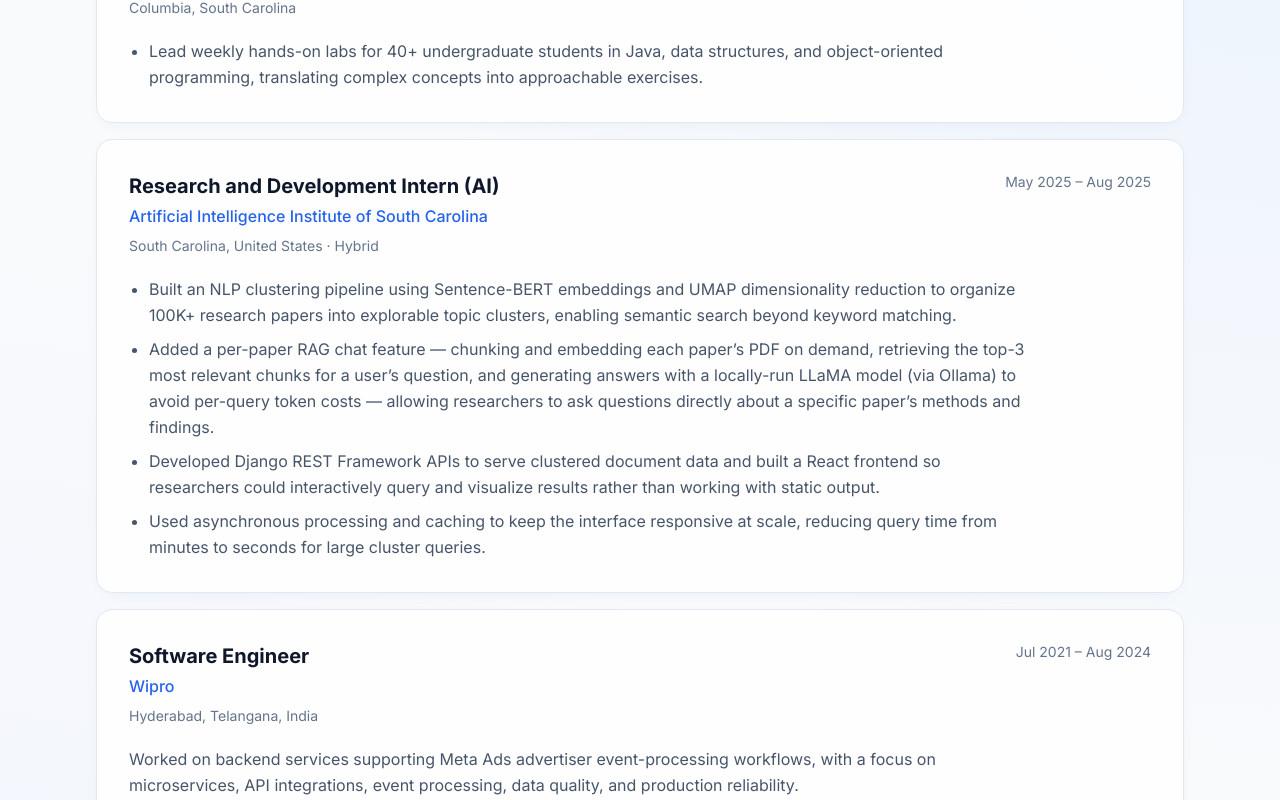
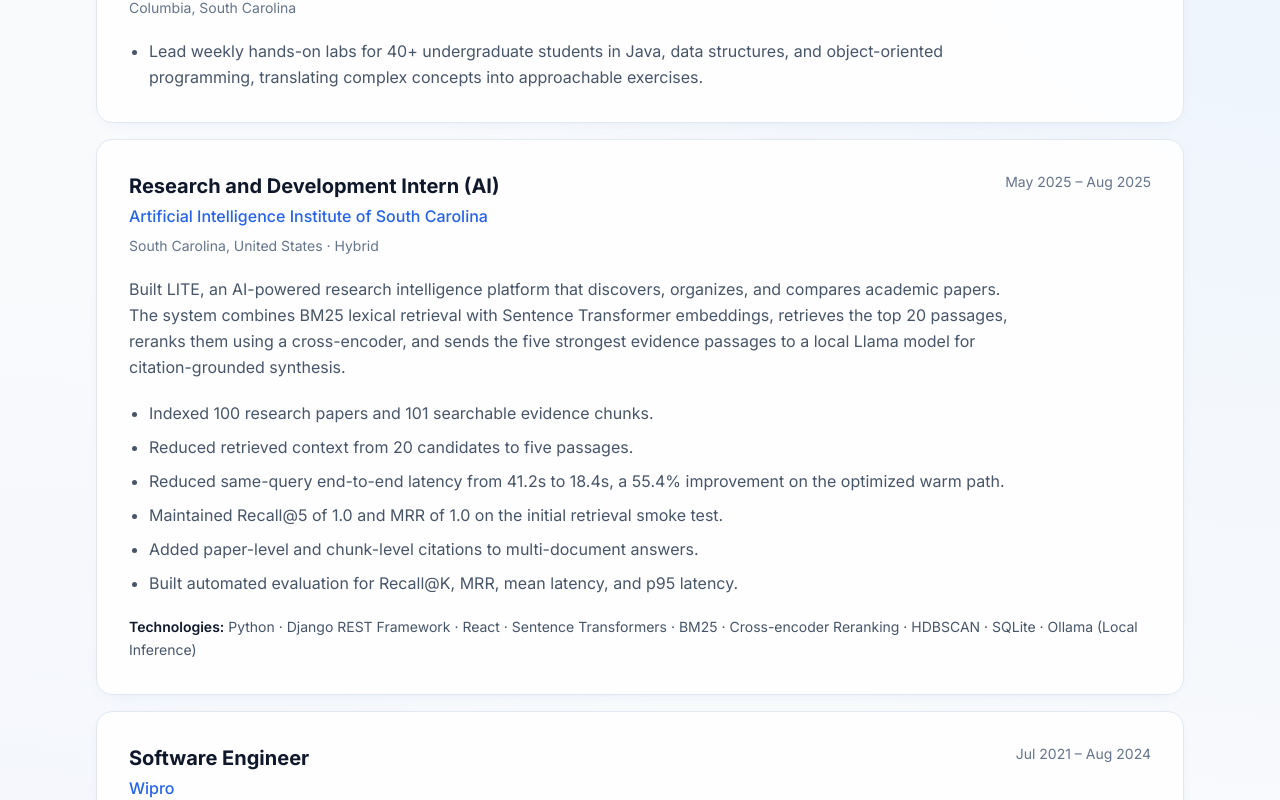
Before and after one commit to thrinadhnimmagadda1/Portfolio, a React (Vite) app: page / in a window 1280 px wide. Shown: the part 1700-2500 px from the top of the page. Built offline with nearby package versions, Linux system fonts and the light colour scheme.

Commit message:
Update AI internship and LITE project with current retrieval results

```diff
--- a/src/App.tsx
+++ b/src/App.tsx
@@ -150,7 +150,7 @@ export default function App() {
               ["3+", "Years in software engineering"],
               ["~30%", "Fewer event-processing failures"],
               ["~20%", "Average response time improvement"],
-              ["100K+", "Research papers organized"],
+              ["100", "Research papers indexed in LITE"],
             ].map(([num, desc]) => (
               <div key={desc}>
                 <div className="text-2xl md:text-3xl font-bold tracking-tight text-slate-900">
@@ -226,7 +226,7 @@ export default function App() {
                       <li key={b}>{b}</li>
                     ))}
                   </ul>
-                  {e.org === "Wipro" && (
+                  {e.summary && (
                     <p className="text-sm text-slate-600 mt-5 leading-relaxed">
                       <span className="font-semibold text-slate-900">
                         Technologies:
--- a/src/components/Hero.tsx
+++ b/src/components/Hero.tsx
@@ -104,7 +104,7 @@ export default function Hero() {
             >
               {[
                 { value: '20%', label: 'API Latency Reduction' },
-                { value: '100K+', label: 'Research Papers' },
+                { value: '100', label: 'Papers Indexed in LITE' },
                 { value: '~30%', label: 'Fewer Event-processing Failures' },
               ].map((stat) => (
                 <div key={stat.label} className="bg-white border border-slate-200 rounded-xl p-3 text-center shadow-sm">
--- a/src/data/portfolio.ts
+++ b/src/data/portfolio.ts
@@ -10,7 +10,7 @@ export const personal = {
   linkedin: "https://www.linkedin.com/in/thrinadhsainimmagadda/",
   github: "https://github.com/thrinadhnimmagadda1",
   about:
-    "Software engineer focused on backend engineering and applied AI. At Wipro, I worked on backend services supporting Meta Ads advertiser event-processing workflows, reducing malformed and incomplete event-processing failures by ~30% and improving average response time by ~20%. At the Artificial Intelligence Institute of South Carolina, I built semantic search and document-grounded RAG for over 100,000 research papers.",
+    "Software engineer focused on backend engineering and applied AI. At Wipro, I worked on backend services supporting Meta Ads advertiser event-processing workflows, reducing malformed and incomplete event-processing failures by ~30% and improving average response time by ~20%. At the Artificial Intelligence Institute of South Carolina, I built LITE, a research intelligence platform combining hybrid retrieval, cross-encoder reranking, and citation-grounded synthesis with local Llama inference.",
 };
 
 export const experiences = [
@@ -35,13 +35,26 @@ export const experiences = [
     period: "May 2025 – Aug 2025",
     type: "Part-time",
     bullets: [
-      "Built an NLP clustering pipeline using Sentence-BERT embeddings and UMAP dimensionality reduction to organize 100K+ research papers into explorable topic clusters, enabling semantic search beyond keyword matching.",
-      "Added a per-paper RAG chat feature — chunking and embedding each paper’s PDF on demand, retrieving the top-3 most relevant chunks for a user’s question, and generating answers with a locally-run LLaMA model (via Ollama) to avoid per-query token costs — allowing researchers to ask questions directly about a specific paper’s methods and findings.",
-      "Developed Django REST Framework APIs to serve clustered document data and built a React frontend so researchers could interactively query and visualize results rather than working with static output.",
-      "Used asynchronous processing and caching to keep the interface responsive at scale, reducing query time from minutes to seconds for large cluster queries.",
+      "Indexed 100 research papers and 101 searchable evidence chunks.",
+      "Reduced retrieved context from 20 candidates to five passages.",
+      "Reduced same-query end-to-end latency from 41.2s to 18.4s, a 55.4% improvement on the optimized warm path.",
+      "Maintained Recall@5 of 1.0 and MRR of 1.0 on the initial retrieval smoke test.",
+      "Added paper-level and chunk-level citations to multi-document answers.",
+      "Built automated evaluation for Recall@K, MRR, mean latency, and p95 latency.",
     ],
-    tags: ["Python", "Sentence-BERT", "UMAP", "Django", "React", "RAG"],
-    summary: "",
+    tags: [
+      "Python",
+      "Django REST Framework",
+      "React",
+      "Sentence Transformers",
+      "BM25",
+      "Cross-encoder Reranking",
+      "HDBSCAN",
+      "SQLite",
+      "Ollama (Local Inference)",
+    ],
+    summary:
+      "Built LITE, an AI-powered research intelligence platform that discovers, organizes, and compares academic papers. The system combines BM25 lexical retrieval with Sentence Transformer embeddings, retrieves the top 20 passages, reranks them using a cross-encoder, and sends the five strongest evidence passages to a local Llama model for citation-grounded synthesis.",
   },
   {
     id: 2,
@@ -125,16 +138,41 @@ export const projects = [
   {
     id: 4,
     name: "LITE",
-    subtitle: "NLP · Research Paper Exploration",
+    subtitle: "AI · Research Intelligence",
     description:
-      "Organizes 100K+ research papers into explorable topics with Sentence-BERT, UMAP, and K-Means. Cosine silhouette scoring selects the cluster count, and TF-IDF surfaces the top three keywords per cluster. Django REST APIs and React support semantic exploration and paper-specific RAG Q&A.",
-    tags: ["Sentence-BERT", "UMAP", "K-Means", "TF-IDF", "Django", "React"],
-    impact: "100K+ research papers",
-    bullets: [],
+      "Discovers, organizes, and compares academic papers using BM25 and Sentence Transformer retrieval. A cross-encoder reranks 20 passages into five evidence passages for local Llama synthesis with paper-level and chunk-level citations. Indexed 100 papers and 101 evidence chunks; same-query latency improved from 41.2s to 18.4s on the optimized warm path. Initial retrieval smoke test: Recall@5 1.0 and MRR 1.0.",
+    tags: [
+      "Python",
+      "Django REST Framework",
+      "React",
+      "Sentence Transformers",
+      "BM25",
+      "Cross-encoder Reranking",
+      "HDBSCAN",
+      "SQLite",
+      "Ollama (Local Inference)",
+    ],
+    impact: "55.4% lower warm-path latency",
+    bullets: [
+      "Indexed 100 research papers and 101 searchable evidence chunks.",
+      "Reduced retrieved context from 20 candidates to five passages.",
+      "Reduced same-query end-to-end latency from 41.2s to 18.4s, a 55.4% improvement on the optimized warm path.",
+      "Maintained Recall@5 of 1.0 and MRR of 1.0 on the initial retrieval smoke test.",
+      "Added paper-level and chunk-level citations to multi-document answers.",
+      "Built automated evaluation for Recall@K, MRR, mean latency, and p95 latency.",
+    ],
     metrics: [
       {
-        value: "100K+ research papers",
-        label: "Project focus",
+        value: "100",
+        label: "Papers Indexed",
+      },
+      {
+        value: "55.4%",
+        label: "Warm-path Latency Improvement",
+      },
+      {
+        value: "1.0",
+        label: "Initial Recall@5",
       },
     ],
     featured: true,
```
